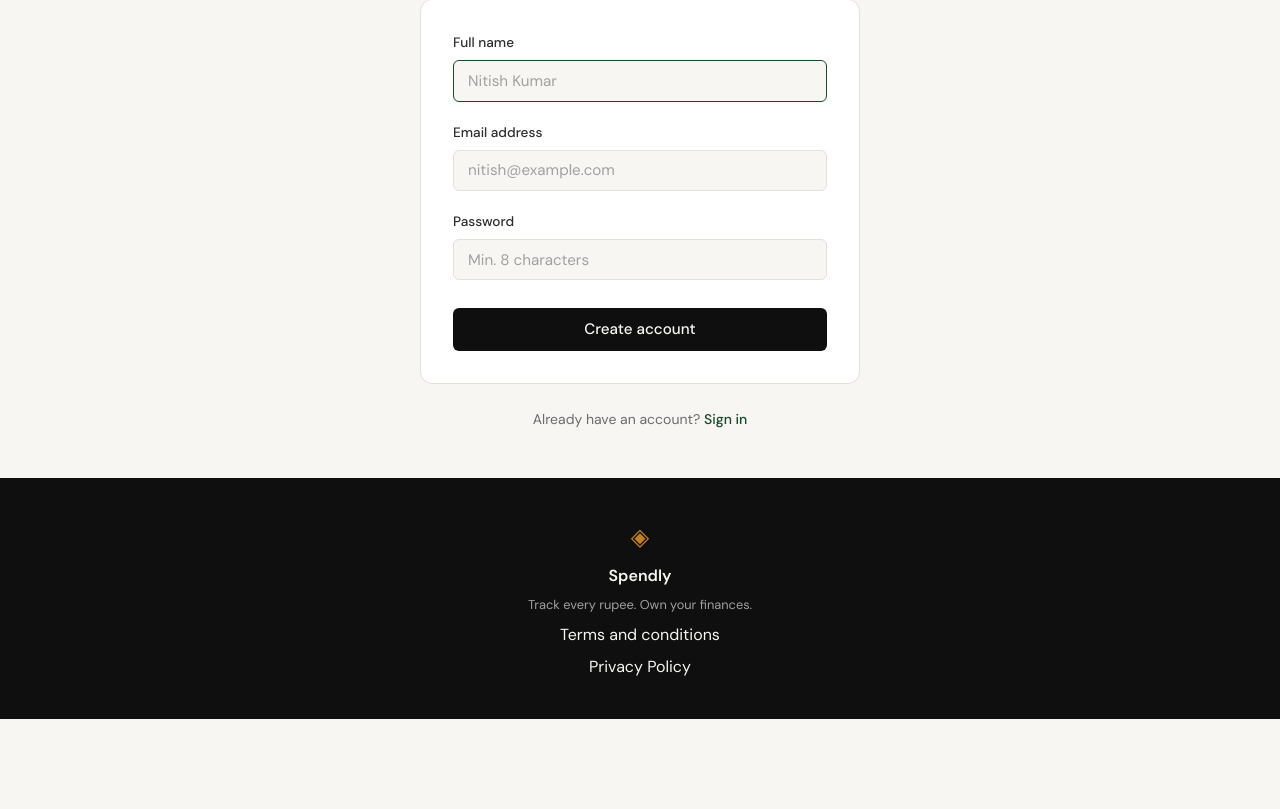
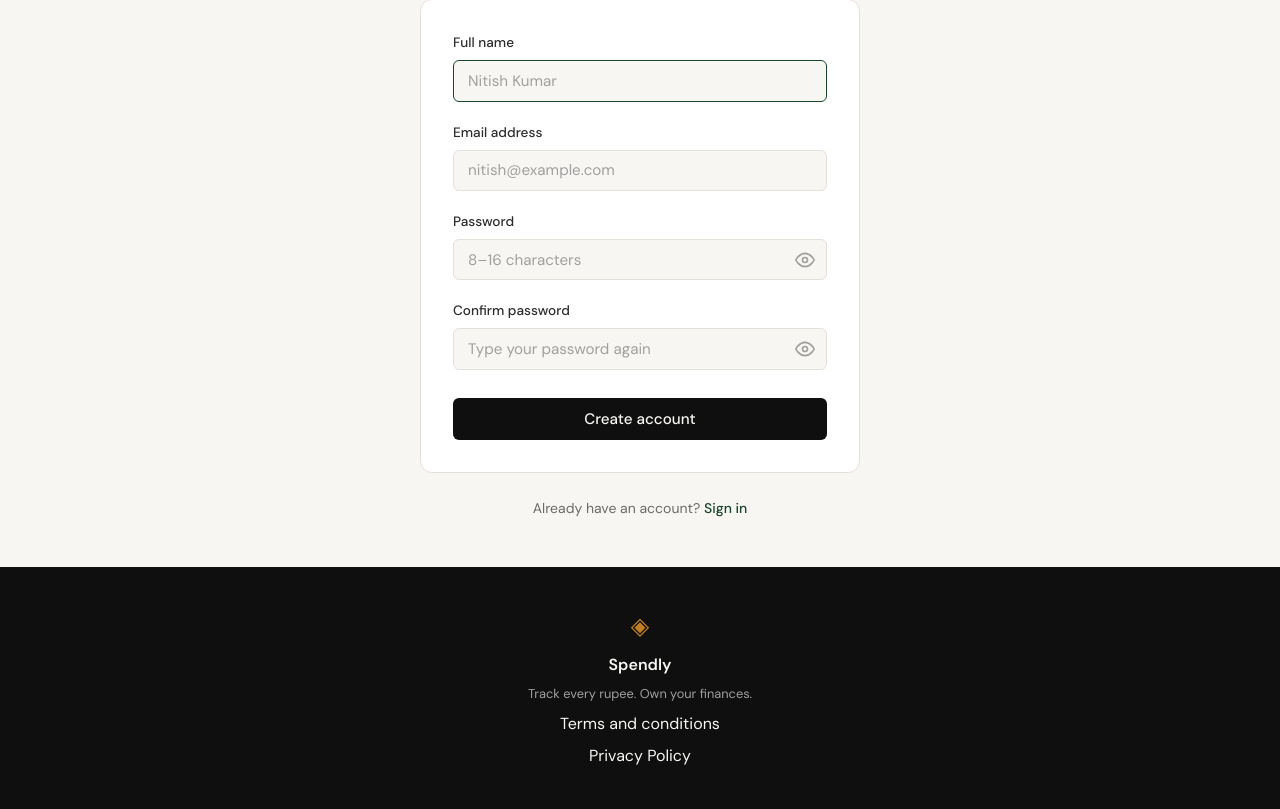
Before and after one commit to rahul1511/spendly, a Flask app: page /register in a window 1280 px wide. Shown: the part 224-1033 px from the top of the page. Before the commit the page ends 943 px from the top, so only its background shows below. Run offline with Flask 3, Linux system fonts and the light colour scheme.

Commit message:
Registration : Added Sign-up flow

```diff
--- a/app.py
+++ b/app.py
@@ -1,12 +1,49 @@
-from flask import Flask, render_template
+import os
+import sqlite3
 
-from database.db import get_db, init_db, seed_db
+from flask import Flask, flash, redirect, render_template, request, url_for
+
+from database.db import create_user, get_db, init_db, seed_db
 
 app = Flask(__name__)
+# The fallback key is for local development only; set SECRET_KEY in any real deployment.
+app.secret_key = os.environ.get("SECRET_KEY", "dev-only-secret-key")
 
 with app.app_context():
     init_db()
     seed_db()
+
+NAME_MAX_LENGTH = 100
+EMAIL_MAX_LENGTH = 254
+PASSWORD_MIN_LENGTH = 8
+PASSWORD_MAX_LENGTH = 16
+
+
+def validate_registration(name, email, password, confirm_password):
+    """Return an error message for invalid registration input, else None."""
+    if not name or len(name) > NAME_MAX_LENGTH:
+        return "Please enter your name."
+
+    local, _, domain = email.partition("@")
+    if (
+        not local
+        or not domain
+        or len(email) > EMAIL_MAX_LENGTH
+        or "." not in domain
+        or domain.startswith(".")
+        or domain.endswith(".")
+        or "@" in domain
+    ):
+        return "Please enter a valid email address."
+
+    if len(password) < PASSWORD_MIN_LENGTH:
+        return f"Password must be at least {PASSWORD_MIN_LENGTH} characters."
+    if len(password) > PASSWORD_MAX_LENGTH:
+        return f"Password must be at most {PASSWORD_MAX_LENGTH} characters."
+    if password != confirm_password:
+        return "Passwords do not match."
+
+    return None
 
 
 # ------------------------------------------------------------------ #
@@ -18,9 +55,28 @@ def landing():
     return render_template("landing.html")
 
 
-@app.route("/register")
+@app.route("/register", methods=["GET", "POST"])
 def register():
-    return render_template("register.html")
+    if request.method == "GET":
+        return render_template("register.html")
+
+    name = request.form.get("name", "").strip()
+    email = request.form.get("email", "").strip().lower()
+    password = request.form.get("password", "")
+    confirm_password = request.form.get("confirm_password", "")
+
+    error = validate_registration(name, email, password, confirm_password)
+    if error is None:
+        try:
+            create_user(name, email, password)
+        except sqlite3.IntegrityError:
+            error = "An account with this email already exists."
+
+    if error:
+        return render_template("register.html", error=error, name=name, email=email)
+
+    flash("You have successfully registered. Please login to continue.")
+    return redirect(url_for("register"))
 
 
 @app.route("/login")
--- a/database/db.py
+++ b/database/db.py
@@ -86,3 +86,20 @@ def seed_db():
             ],
         )
         conn.commit()
+
+
+def create_user(name, email, password):
+    with closing(get_db()) as conn:
+        cursor = conn.execute(
+            "INSERT INTO users (name, email, password_hash) VALUES (?, ?, ?)",
+            (name, email, generate_password_hash(password)),
+        )
+        conn.commit()
+        return cursor.lastrowid
+
+
+def get_user_by_email(email):
+    with closing(get_db()) as conn:
+        return conn.execute(
+            "SELECT * FROM users WHERE email = ?", (email,)
+        ).fetchone()
--- a/static/css/style.css
+++ b/static/css/style.css
@@ -615,3 +682,32 @@ a { color: inherit; text-decoration: none; }
     .legal-section { padding: 2rem 1rem; }
     .legal-card { padding: 1.5rem; }
 }
+
+/* Password show/hide toggle */
+.password-field { position: relative; }
+
+.password-field .form-input { padding-right: 2.75rem; }
+
+.password-toggle {
+    position: absolute;
+    top: 50%;
+    right: 0.5rem;
+    transform: translateY(-50%);
+    display: flex;
+    align-items: center;
+    justify-content: center;
+    padding: 0.25rem;
+    background: none;
+    border: none;
+    color: var(--ink-faint);
+    cursor: pointer;
+    transition: color 0.2s;
+}
+
+.password-toggle:hover,
+.password-toggle:focus-visible { color: var(--ink); }
+
+.password-toggle .icon-eye-off,
+.password-toggle[aria-pressed="true"] .icon-eye { display: none; }
+
+.password-toggle[aria-pressed="true"] .icon-eye-off { display: block; }
--- a/static/js/main.js
+++ b/static/js/main.js
@@ -1 +1,42 @@
 // main.js — students will add JavaScript here as features are built
+
+// Close the post-registration card and reveal the (empty) sign-up form again.
+document.querySelectorAll("[data-auth-notice-close]").forEach(function (button) {
+    button.addEventListener("click", function () {
+        button.closest("[data-auth-notice]").remove();
+        var form = document.querySelector("[data-auth-form]");
+        if (form) {
+            form.hidden = false;
+        }
+    });
+});
+
+// Clear a server-side form error as soon as the user edits any field.
+document.querySelectorAll(".auth-card form").forEach(function (form) {
+    form.addEventListener("input", function () {
+        var error = form.closest(".auth-card").querySelector(".auth-error");
+        if (error) {
+            error.remove();
+        }
+    });
+});
+
+// Show/hide the password typed in the field next to the toggle button.
+document.querySelectorAll("[data-password-toggle]").forEach(function (button) {
+    button.addEventListener("click", function () {
+        var input = button.closest(".password-field").querySelector("input");
+        var show = input.type === "password";
+        input.type = show ? "text" : "password";
+        button.setAttribute("aria-pressed", show ? "true" : "false");
+        button.setAttribute("aria-label", show ? "Hide password" : "Show password");
+    });
+});
+
+// Confirm-password must be typed by hand: block pasting and dropping text into it.
+document.querySelectorAll("[data-no-paste]").forEach(function (input) {
+    ["paste", "drop"].forEach(function (eventName) {
+        input.addEventListener(eventName, function (event) {
+            event.preventDefault();
+        });
+    });
+});
--- a/templates/register.html
+++ b/templates/register.html
@@ -12,29 +12,67 @@
             <p class="auth-subtitle">Start tracking your expenses today</p>
         </div>
 
-        <div class="auth-card">
+        {% set messages = get_flashed_messages() %}
+        {% for message in messages %}
+        <div class="auth-notice" role="status" data-auth-notice>
+            <span class="auth-notice-icon" aria-hidden="true">✓</span>
+            <div class="auth-notice-body">
+                <p class="auth-notice-title">Registration successful</p>
+                <p class="auth-notice-text">{{ message }}</p>
+                <a href="{{ url_for('login') }}" class="auth-notice-action">Login</a>
+            </div>
+            <button type="button" class="auth-notice-close" data-auth-notice-close
+                    aria-label="Close">×</button>
+        </div>
+        {% endfor %}
+
+        <div class="auth-card"{% if messages %} hidden data-auth-form{% endif %}>
             {% if error %}
             <div class="auth-error">{{ error }}</div>
             {% endif %}
 
-            <form method="POST" action="/register">
+            <form method="POST" action="{{ url_for('register') }}">
                 <div class="form-group">
                     <label for="name">Full name</label>
                     <input type="text" id="name" name="name"
                            class="form-input" placeholder="Nitish Kumar"
+                           value="{{ name or '' }}" maxlength="100"
                            required autofocus>
                 </div>
                 <div class="form-group">
                     <label for="email">Email address</label>
                     <input type="email" id="email" name="email"
                            class="form-input" placeholder="nitish@example.com"
+                           value="{{ email or '' }}" maxlength="254"
                            required>
                 </div>
                 <div class="form-group">
                     <label for="password">Password</label>
-                    <input type="password" id="password" name="password"
-                           class="form-input" placeholder="Min. 8 characters"
-                           required>
+                    <div class="password-field">
+                        <input type="password" id="password" name="password"
+                               class="form-input" placeholder="8–16 characters"
+                               minlength="8" maxlength="16"
+                               required>
+                        <button type="button" class="password-toggle" data-password-toggle
+                                aria-label="Show password" aria-pressed="false">
+                            <svg class="icon-eye" viewBox="0 0 24 24" width="20" height="20" fill="none" stroke="currentColor" stroke-width="2" stroke-linecap="round" stroke-linejoin="round" aria-hidden="true"><path d="M1 12s4-8 11-8 11 8 11 8-4 8-11 8-11-8-11-8z"/><circle cx="12" cy="12" r="3"/></svg>
+                            <svg class="icon-eye-off" viewBox="0 0 24 24" width="20" height="20" fill="none" stroke="currentColor" stroke-width="2" stroke-linecap="round" stroke-linejoin="round" aria-hidden="true"><path d="M17.94 17.94A10.07 10.07 0 0 1 12 20c-7 0-11-8-11-8a18.45 18.45 0 0 1 5.06-5.94M9.9 4.24A9.12 9.12 0 0 1 12 4c7 0 11 8 11 8a18.5 18.5 0 0 1-2.16 3.19M14.12 14.12a3 3 0 1 1-4.24-4.24"/><line x1="1" y1="1" x2="23" y2="23"/></svg>
+                        </button>
+                    </div>
+                </div>
+                <div class="form-group">
+                    <label for="confirm_password">Confirm password</label>
+                    <div class="password-field">
+                        <input type="password" id="confirm_password" name="confirm_password"
+                               class="form-input" placeholder="Type your password again"
+                               minlength="8" maxlength="16" autocomplete="off"
+                               data-no-paste required>
+                        <button type="button" class="password-toggle" data-password-toggle
+                                aria-label="Show password" aria-pressed="false">
+                            <svg class="icon-eye" viewBox="0 0 24 24" width="20" height="20" fill="none" stroke="currentColor" stroke-width="2" stroke-linecap="round" stroke-linejoin="round" aria-hidden="true"><path d="M1 12s4-8 11-8 11 8 11 8-4 8-11 8-11-8-11-8z"/><circle cx="12" cy="12" r="3"/></svg>
+                            <svg class="icon-eye-off" viewBox="0 0 24 24" width="20" height="20" fill="none" stroke="currentColor" stroke-width="2" stroke-linecap="round" stroke-linejoin="round" aria-hidden="true"><path d="M17.94 17.94A10.07 10.07 0 0 1 12 20c-7 0-11-8-11-8a18.45 18.45 0 0 1 5.06-5.94M9.9 4.24A9.12 9.12 0 0 1 12 4c7 0 11 8 11 8a18.5 18.5 0 0 1-2.16 3.19M14.12 14.12a3 3 0 1 1-4.24-4.24"/><line x1="1" y1="1" x2="23" y2="23"/></svg>
+                        </button>
+                    </div>
                 </div>
                 <button type="submit" class="btn-submit">Create account</button>
             </form>
```
Also changed, not shown: other parts of static/css/style.css (+67 -0 lines), CLAUDE.md (+3 -2 lines), prompts/prompts.txt (+13 -0 lines), tests/test_register.py (added, +184 -0 lines), .claude/commands/create-spec.md, .claude/specs/02-registration.md (added).
